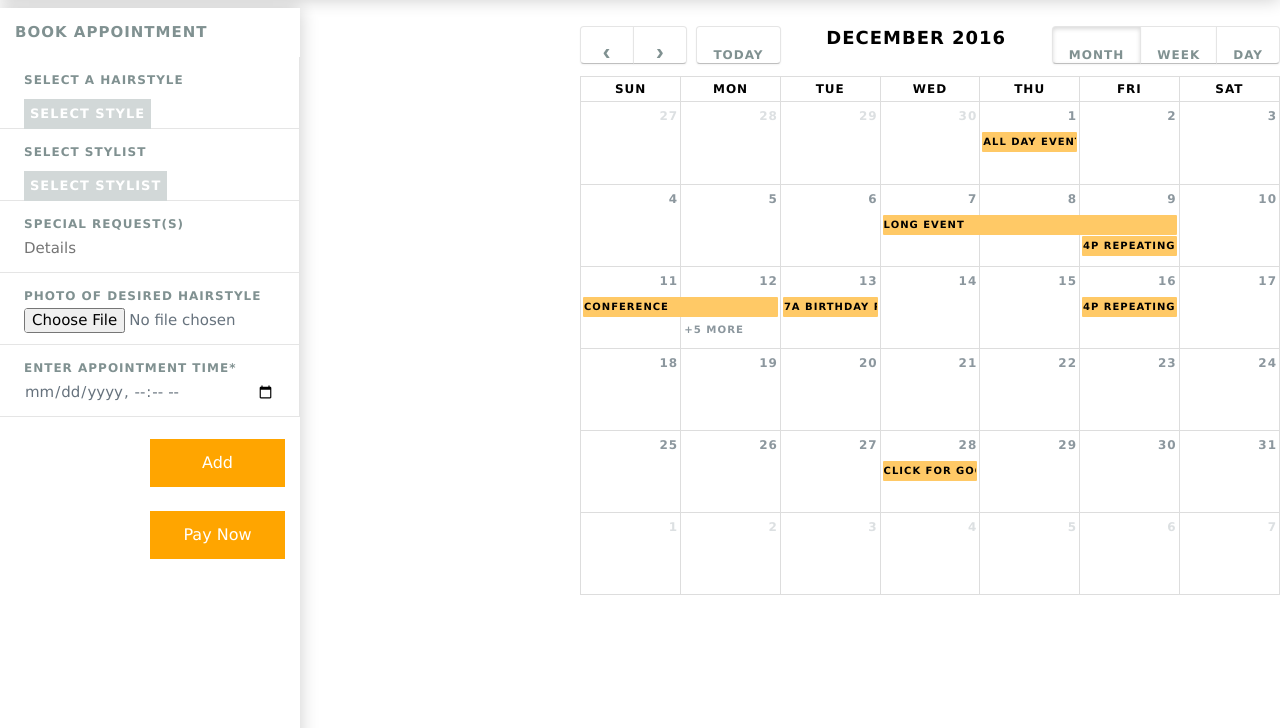
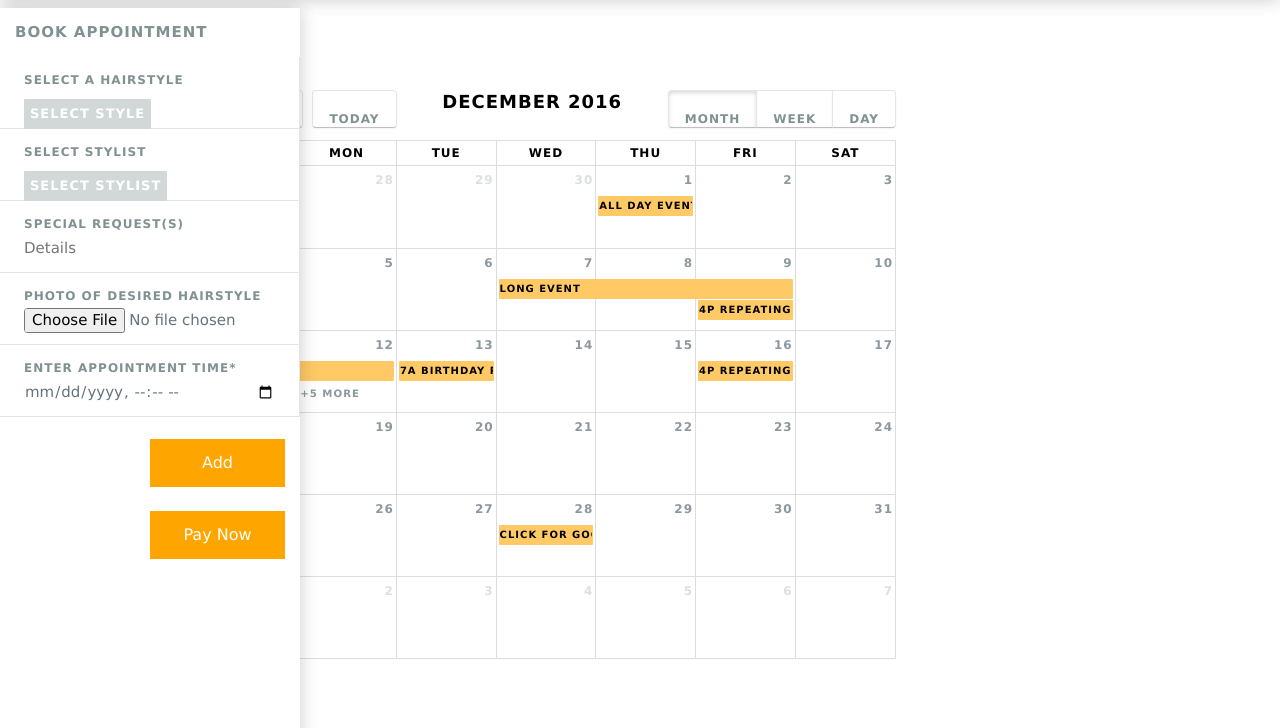
Before and after one commit to Lohomore/Appointer, a PHP site: page /customer_view.html in a window 1280 px wide. Shown: the part 72-800 px from the top of the page. Run offline with PHP 8.4, Linux system fonts and the light colour scheme; lists and menus that the app fills with data are empty; some libraries are stand-ins or nearby versions.

Commit message:
moved calendar back into place

```diff
--- a/style-sheet-large.css
+++ b/style-sheet-large.css
@@ -8,9 +8,11 @@ a {
     text-decoration: none;
 }
 #calendar {
-
+		 position:relative;
 		max-width: 700px;
-		margin: 0 auto;
+		max-width: 700px;
+		margin: 5% auto;
+        right: 30%
 	}
 .background /*background color*/
 {
```
